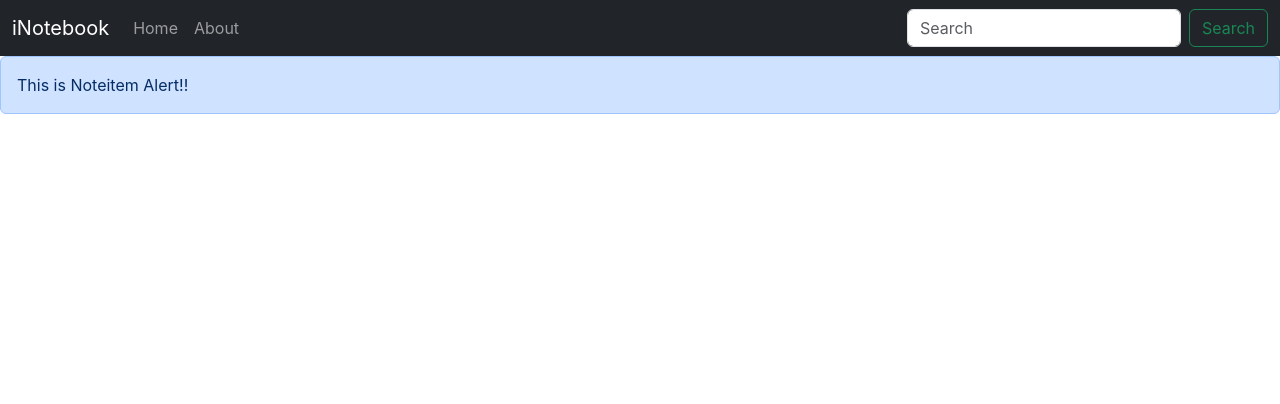
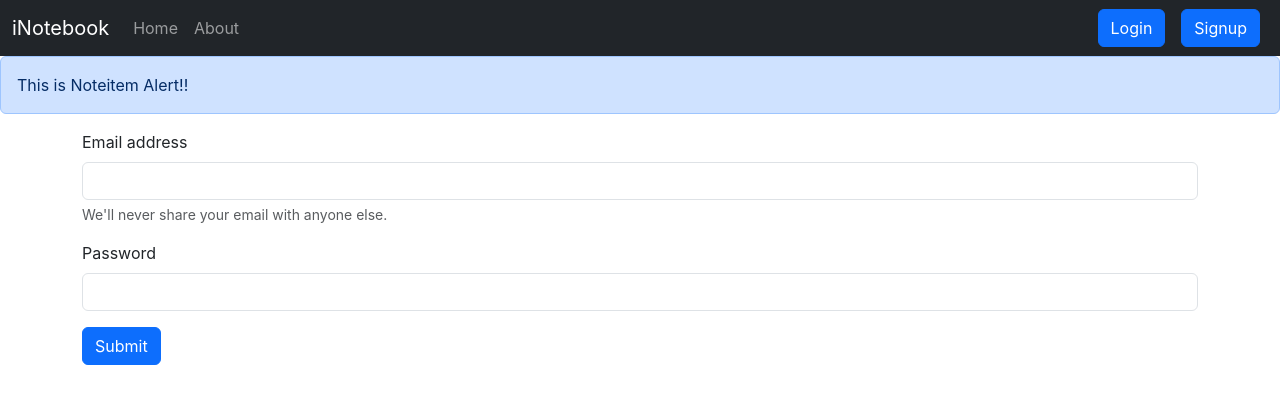
Before and after one commit to Divyatyagiongit/inotebook, a React (Create React App) app: page /login in a window 1280 px wide. Shown: the top 404 px of the page. Built offline with nearby package versions, Linux system fonts and the light colour scheme.

Commit message:
Adding Logn comp. in notebook - 69

```diff
--- a/src/App.js
+++ b/src/App.js
@@ -10,6 +10,8 @@
 import About from './components/About';
 import NoteState from './context/notes/noteState';
 import { Alert } from './components/Alert';
+import Signup from './components/Signup';
+import Login from './components/Login';
 
 function App() {
   return (
@@ -20,8 +22,10 @@
           <Alert message = "This is Noteitem Alert!!"/>
           <div className="container">
             <Routes>
-              <Route path="/" element={<Home />} ></Route>
-              <Route path="/about" element={<About />}> </Route>
+              <Route path="/" element={<Home/>} ></Route>
+              <Route path="/about" element={<About/>}> </Route>
+              <Route path="/login" element={<Login/>}> </Route>
+              <Route path="/signup" element={<Signup/>}> </Route>
             </Routes>
           </div>
         </BrowserRouter>
--- /dev/null
+++ b/src/components/Login.js
@@ -0,0 +1,47 @@
+import React,{useState} from 'react'
+import { useNavigate } from 'react-router-dom';
+
+function Login() {
+    const [cred, setCred] = useState({email:"", password:""})
+    let navigate = useNavigate();
+    const handleSubmit = async (e)=>{
+        e.preventDefault();
+        const response = await fetch(`http://localhost:5000/api/auth/login`, {
+            method: 'POST',
+            headers: {
+              'Content-Type': 'application/json'
+            },
+            body: JSON.stringify({email:cred.email, password:cred.password})
+          });
+          const json = await response.json();
+          if(json.success){
+            //save the auth token and redirect
+            localStorage.setItem('token',json.authtoken);
+            navigate("/");
+          }else{
+            alert("Invalid Credential");
+          }
+          console.log(json)
+    }
+    const onChange = (e)=>{
+        setCred({...cred, [e.target.name] : e.target.value})
+    }
+    return (
+        <div>
+            <form onSubmit={handleSubmit}>
+                <div className="mb-3">
+                    <label htmlfor="email" className="form-label">Email address</label>
+                    <input type="email" className="form-control" id="email" value={cred.email} onChange={onChange} name="email" aria-describedby="emailHelp"/>
+                        <div id="emailHelp" className="form-text">We'll never share your email with anyone else.</div>
+                </div>
+                <div className="mb-3">
+                    <label htmlfor="password" className="form-label">Password</label>
+                    <input type="password" className="form-control" id="password" value={cred.password} onChange={onChange} name="password"/>
+                </div>
+                <button type="submit" className="btn btn-primary">Submit</button>
+            </form>
+        </div>
+    )
+}
+
+export default Login
--- a/src/components/Navbar.js
+++ b/src/components/Navbar.js
@@ -29,8 +29,8 @@
                         </li>
                     </ul>
                     <form className="d-flex" role="search">
-                        <input className="form-control me-2" type="search" placeholder="Search" aria-label="Search" />
-                        <button className="btn btn-outline-success" type="submit">Search</button>
+                        <Link className="btn btn-primary mx-2" to="/login" role="button">Login</Link>
+                        <Link className="btn btn-primary mx-2" to="/signup" role="button">Signup</Link>
                     </form>
                 </div>
             </div>
--- /dev/null
+++ b/src/components/Signup.js
@@ -0,0 +1,11 @@
+import React from 'react'
+
+function Signup() {
+  return (
+    <div>
+        Signup page
+    </div>
+  )
+}
+
+export default Signup
```
Also changed, not shown: 1 other file (tests, documents, lock files or other folders).
